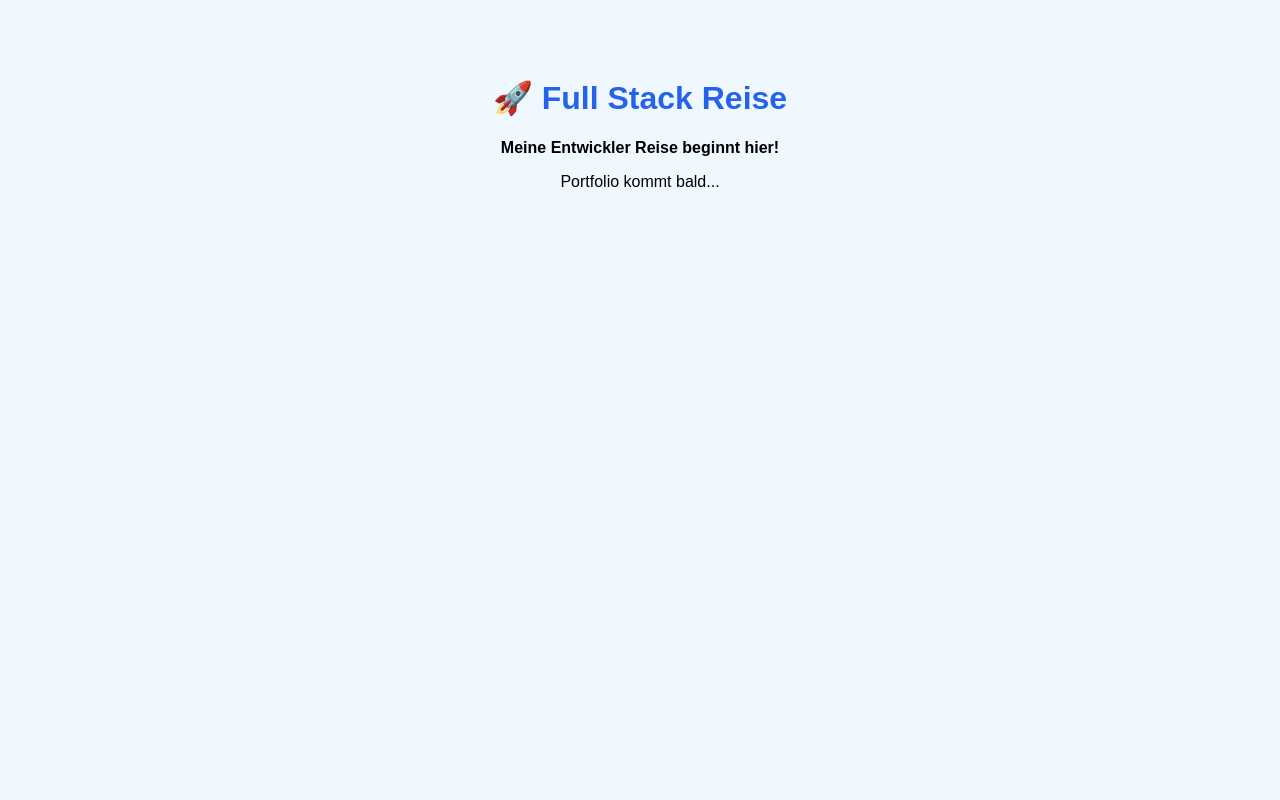
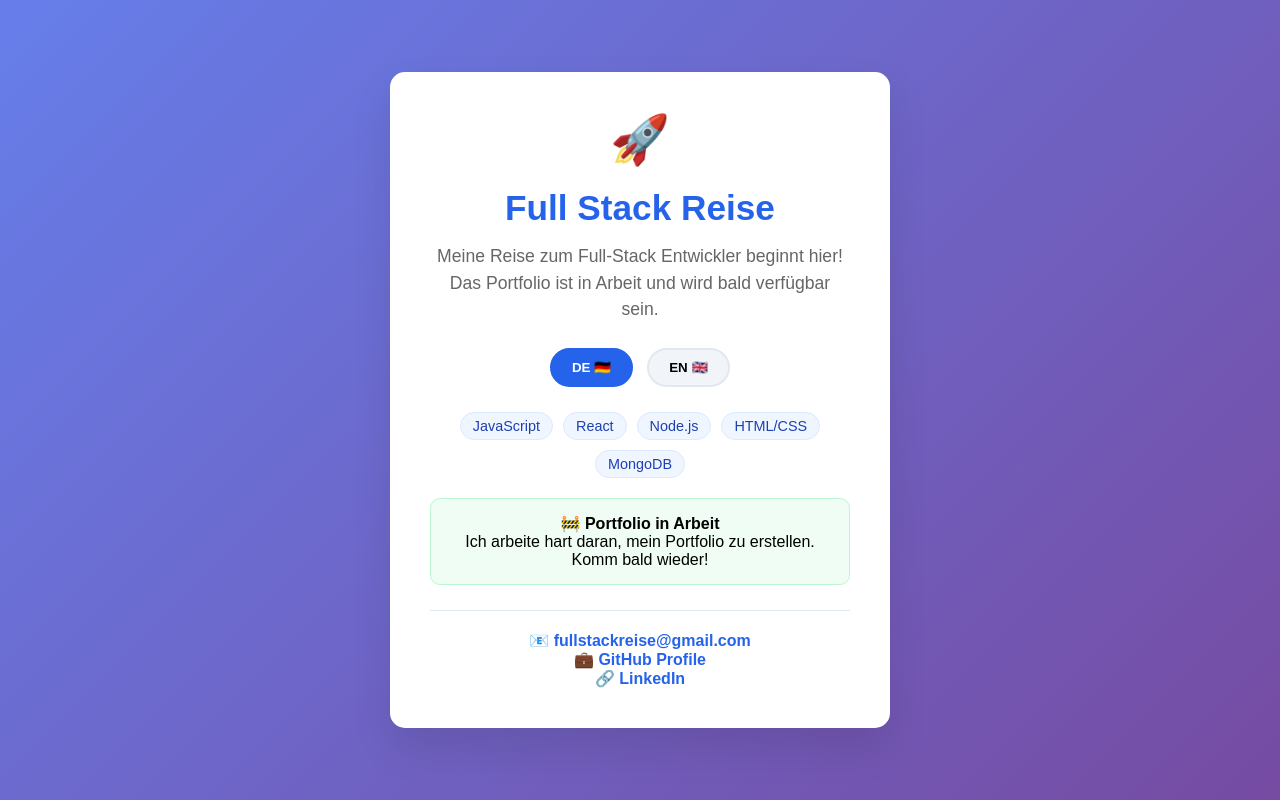
Before and after one commit to fullstackreise/fullstackreise.github.io, a plain HTML site: page index.html in a window 1280 px wide. Drawn offline with Linux system fonts and the light colour scheme.

Commit message:
Update index.html

```diff
--- a/index.html
+++ b/index.html
@@ -1,22 +1,182 @@
 <!DOCTYPE html>
-<html>
+<html lang="de">
 <head>
-    <title>Full Stack Reise</title>
+    <meta charset="UTF-8">
+    <meta name="viewport" content="width=device-width, initial-scale=1.0">
+    <title>Full Stack Reise - Portfolio</title>
     <style>
+        * {
+            margin: 0;
+            padding: 0;
+            box-sizing: border-box;
+        }
+
         body {
-            font-family: Arial, sans-serif;
+            font-family: 'Arial', sans-serif;
+            background: linear-gradient(135deg, #667eea 0%, #764ba2 100%);
+            min-height: 100vh;
+            display: flex;
+            justify-content: center;
+            align-items: center;
+            padding: 20px;
+        }
+
+        .container {
+            background: white;
+            padding: 40px;
+            border-radius: 15px;
+            box-shadow: 0 20px 40px rgba(0,0,0,0.1);
             text-align: center;
-            padding: 50px;
-            background: #f0f8ff;
+            max-width: 500px;
+            width: 100%;
         }
+
+        .logo {
+            font-size: 3rem;
+            margin-bottom: 20px;
+        }
+
         h1 {
             color: #2563eb;
+            margin-bottom: 15px;
+            font-size: 2.2rem;
+        }
+
+        .subtitle {
+            color: #666;
+            margin-bottom: 25px;
+            font-size: 1.1rem;
+            line-height: 1.5;
+        }
+
+        .language-switcher {
+            margin: 25px 0;
+        }
+
+        .language-btn {
+            background: #f1f5f9;
+            border: 2px solid #e2e8f0;
+            padding: 10px 20px;
+            margin: 0 5px;
+            border-radius: 25px;
+            cursor: pointer;
+            transition: all 0.3s ease;
+            font-weight: bold;
+        }
+
+        .language-btn.active {
+            background: #2563eb;
+            color: white;
+            border-color: #2563eb;
+        }
+
+        .language-btn:hover {
+            transform: translateY(-2px);
+        }
+
+        .status {
+            background: #f0fdf4;
+            border: 1px solid #bbf7d0;
+            padding: 15px;
+            border-radius: 10px;
+            margin: 20px 0;
+        }
+
+        .contact {
+            margin-top: 25px;
+            padding-top: 20px;
+            border-top: 1px solid #e2e8f0;
+        }
+
+        .contact a {
+            color: #2563eb;
+            text-decoration: none;
+            font-weight: bold;
+        }
+
+        .contact a:hover {
+            text-decoration: underline;
+        }
+
+        .tech-stack {
+            display: flex;
+            justify-content: center;
+            gap: 10px;
+            margin: 20px 0;
+            flex-wrap: wrap;
+        }
+
+        .tech-tag {
+            background: #eff6ff;
+            color: #1e40af;
+            padding: 5px 12px;
+            border-radius: 15px;
+            font-size: 0.9rem;
+            border: 1px solid #dbeafe;
         }
     </style>
 </head>
 <body>
-    <h1>🚀 Full Stack Reise</h1>
-    <p><strong>Meine Entwickler Reise beginnt hier!</strong></p>
-    <p>Portfolio kommt bald...</p>
+    <div class="container">
+        <div class="logo">🚀</div>
+
+        <h1 id="main-title">Full Stack Reise</h1>
+
+        <div class="subtitle" id="subtitle">
+            Meine Reise zum Full-Stack Entwickler beginnt hier! Das Portfolio ist in Arbeit und wird bald verfügbar sein.
+        </div>
+
+        <div class="language-switcher">
+            <button class="language-btn active" onclick="switchLanguage('de')">DE 🇩🇪</button>
+            <button class="language-btn" onclick="switchLanguage('en')">EN 🇬🇧</button>
+        </div>
+
+        <div class="tech-stack">
+            <span class="tech-tag">JavaScript</span>
+            <span class="tech-tag">React</span>
+            <span class="tech-tag">Node.js</span>
+            <span class="tech-tag">HTML/CSS</span>
+            <span class="tech-tag">MongoDB</span>
+        </div>
+
+        <div class="status" id="status">
+            <strong>🚧 Portfolio in Arbeit</strong><br>
+            Ich arbeite hart daran, mein Portfolio zu erstellen. Komm bald wieder!
+        </div>
+
+        <div class="contact">
+            📧 <a href="mailto:fullstackreise@gmail.com">fullstackreise@gmail.com</a><br>
+            💼 <a href="https://github.com/fullstackreise" target="_blank">GitHub Profile</a><br>
+            🔗 <a href="https://linkedin.com/in/fullstackreise" target="_blank">LinkedIn</a>
+        </div>
+    </div>
+
+    <script>
+        const translations = {
+            de: {
+                title: "Full Stack Reise",
+                subtitle: "Meine Reise zum Full-Stack Entwickler beginnt hier! Das Portfolio ist in Arbeit und wird bald verfügbar sein.",
+                status: "🚧 Portfolio in Arbeit<br>Ich arbeite hart daran, mein Portfolio zu erstellen. Komm bald wieder!"
+            },
+            en: {
+                title: "Full Stack Journey",
+                subtitle: "My journey to becoming a Full Stack Developer starts here! The portfolio is under construction and will be available soon.",
+                status: "🚧 Portfolio Under Construction<br>I'm working hard to build my portfolio. Check back soon!"
+            }
+        };
+
+        function switchLanguage(lang) {
+            // Update active button
+            document.querySelectorAll('.language-btn').forEach(btn => {
+                btn.classList.remove('active');
+            });
+            event.target.classList.add('active');
+
+            // Update content
+            document.getElementById('main-title').textContent = translations[lang].title;
+            document.getElementById('subtitle').innerHTML = translations[lang].subtitle;
+            document.getElementById('status').innerHTML = translations[lang].status;
+        }
+    </script>
 </body>
 </html>
```
